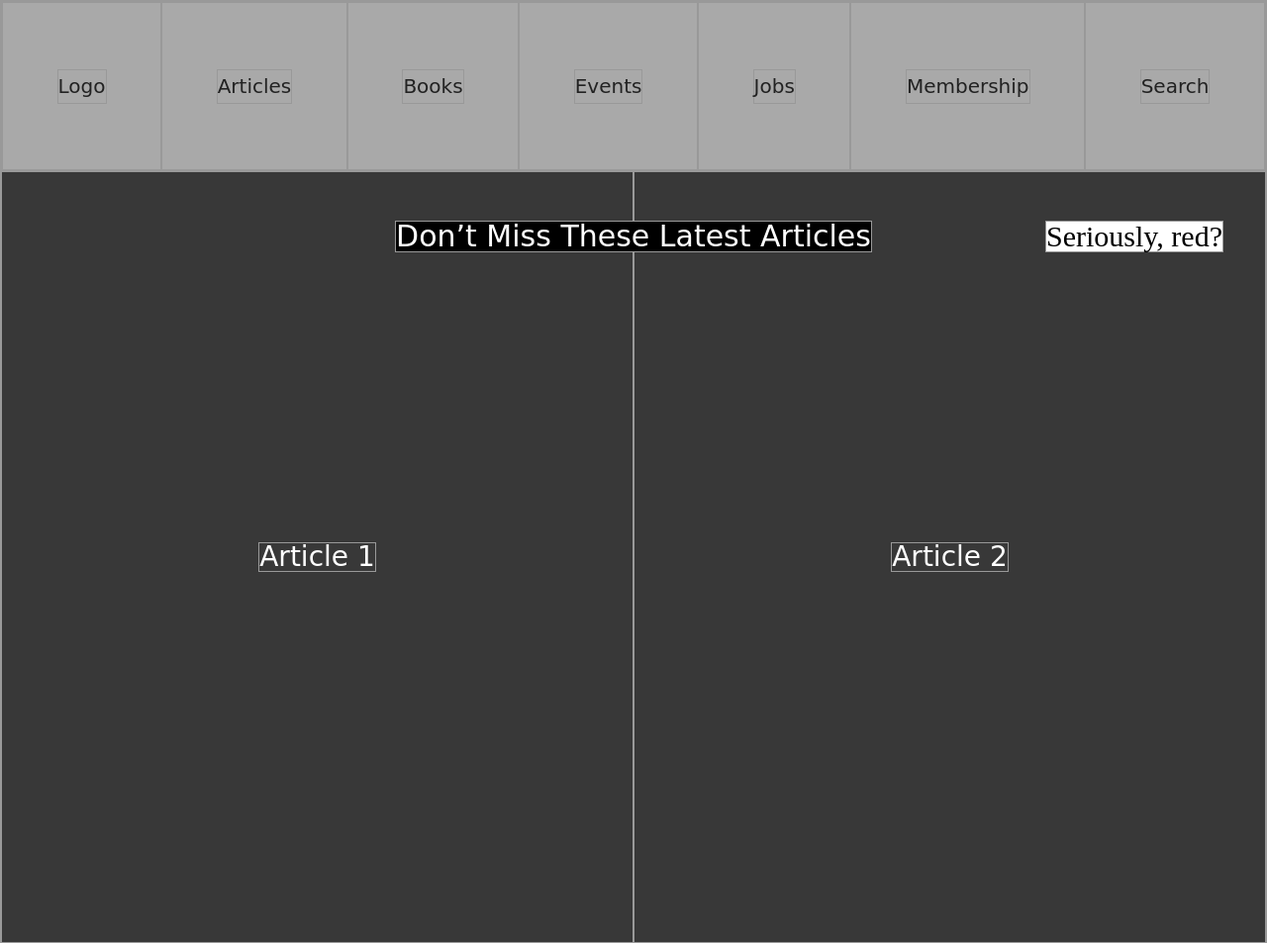
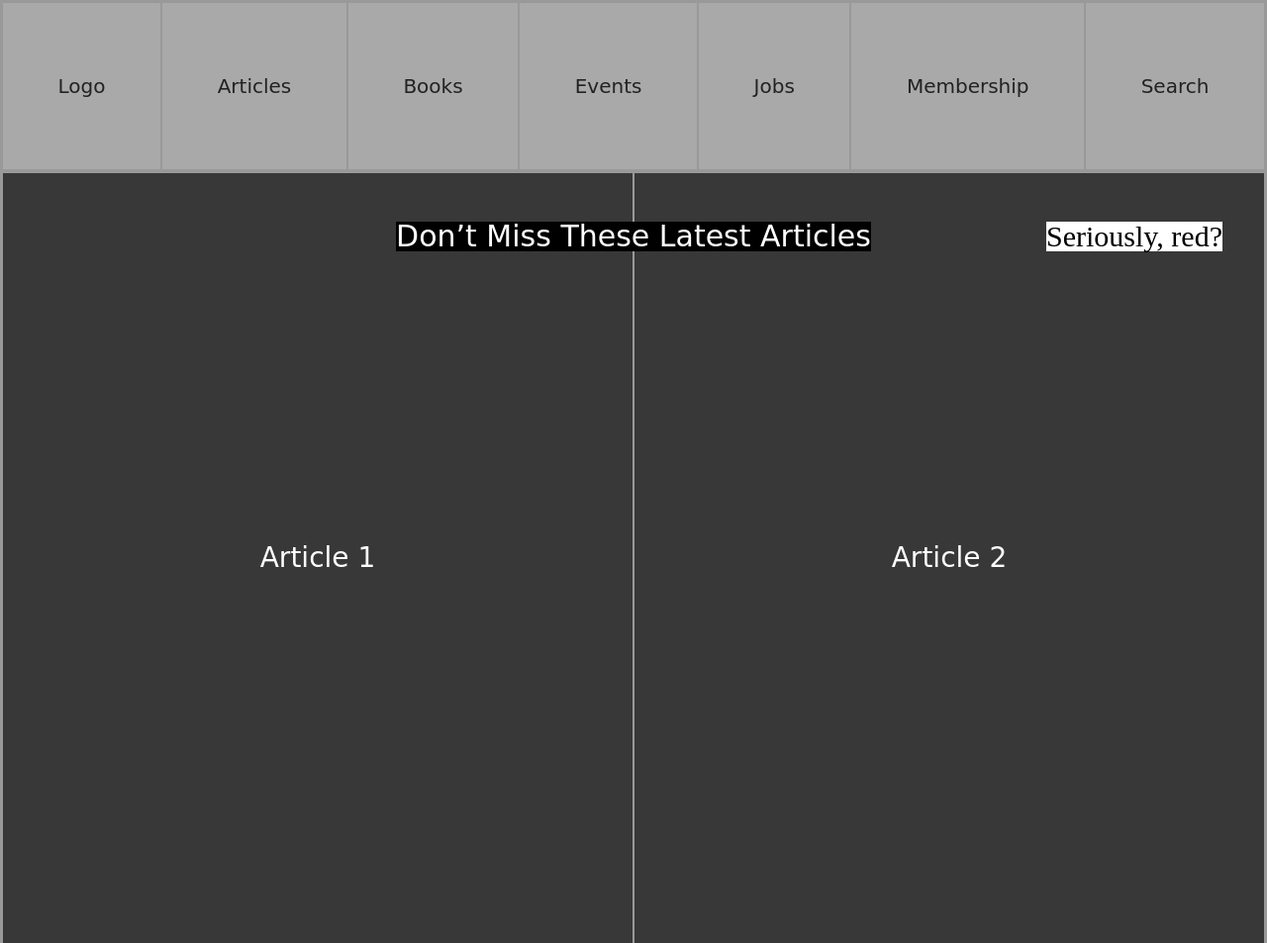
Before and after one commit to elshaka/design-teardown, a plain HTML site: page index.html in a window 1280 px wide. Shown: the top 953 px of the page at 99% size. Drawn offline with Linux system fonts and the light colour scheme; a web font is replaced by a local one.

Commit message:
stickler's check corrections

```diff
--- a/css/styles.css
+++ b/css/styles.css
@@ -1,4 +1,4 @@
-body *{
+body, nav, section, div, article, footer, p, li{
   border: 1px solid #999;
 }
 
@@ -7,6 +7,9 @@ h1, h2, .navbar {
 }
 
 h1 {
+  position: absolute;
+  top: 50px;
+  margin: 0 auto;
   font-size: 30px;
 }
 
@@ -40,13 +43,6 @@ p, ul, h6 {
   flex-wrap: wrap;
   position: relative;
   justify-content: center;
-}
-
-.latest-articles h1 {
-  position: absolute;
-  top: 50px;
-  margin: 0 auto;
-  font-size: 30px;
 }
 
 .latest-articles span {
```
